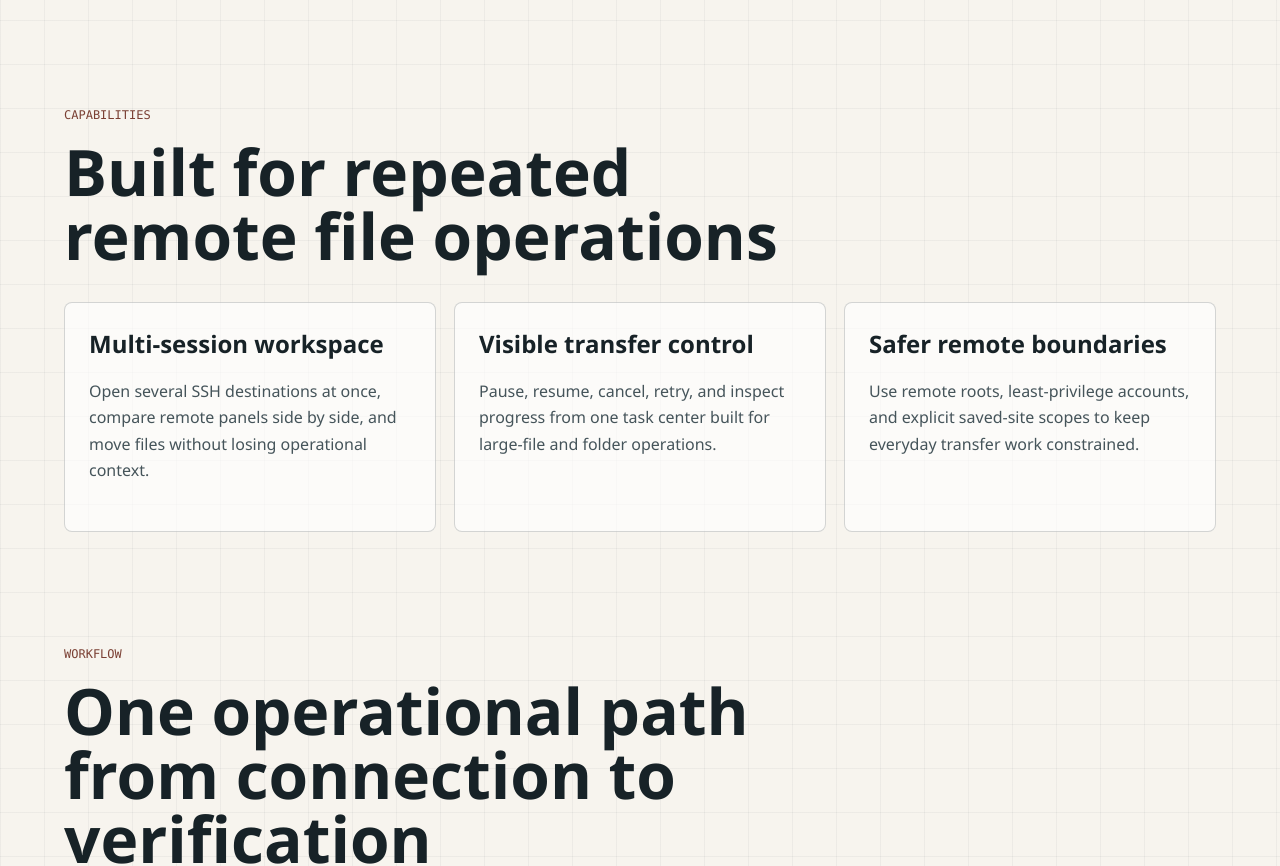
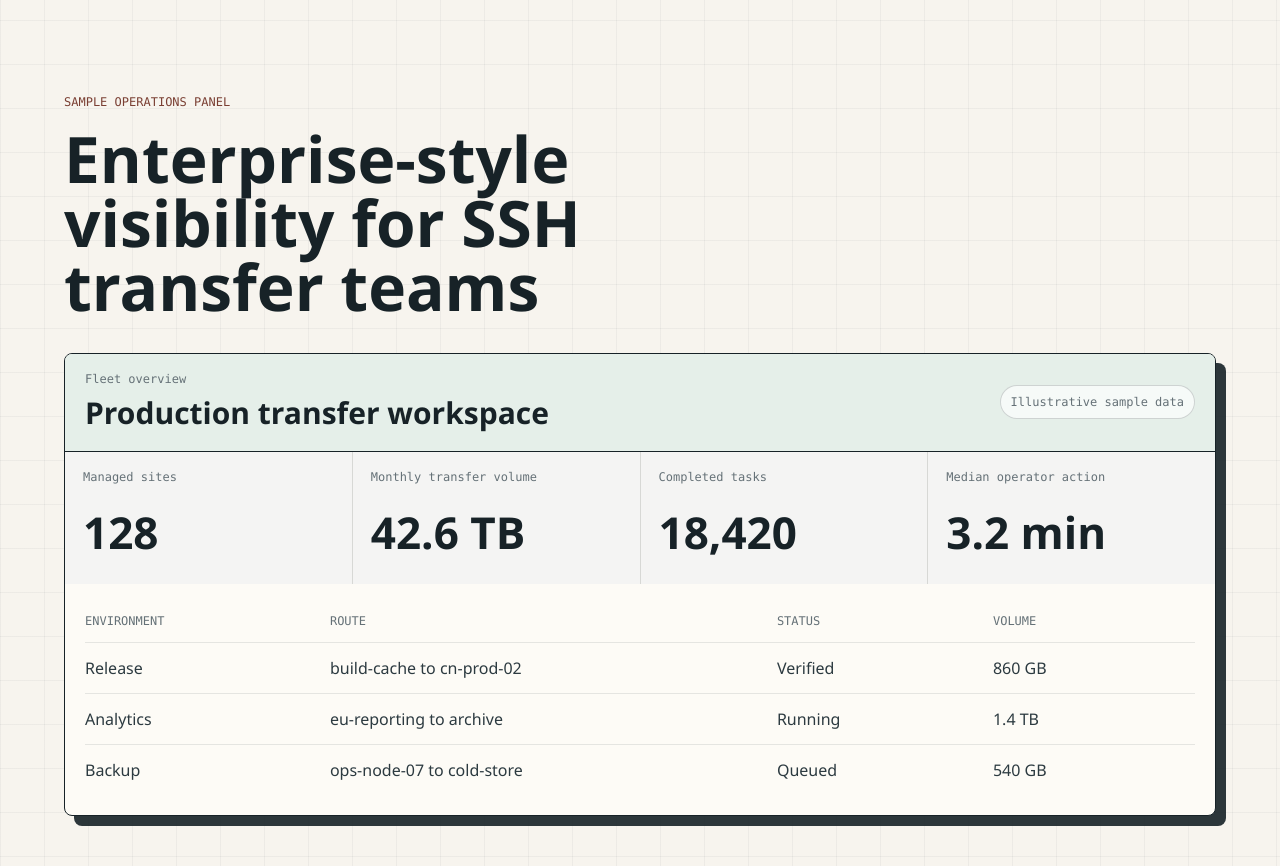
Before and after one commit to Jane-o-O-o-O/SSHFerry, a React (Vite) app in the folder frontend/: page / in a window 1280 px wide. Shown: the part 860-1726 px from the top of the page. Built offline with nearby package versions, Linux system fonts and the light colour scheme; no server answers.

Commit message:
Enhance landing page with contact and operations metrics

```diff
--- a/frontend/src/pages/landing/LandingPage.tsx
+++ b/frontend/src/pages/landing/LandingPage.tsx
@@ -1,7 +1,14 @@
 const operatingSignals = [
-  { label: 'Active sessions', value: '08' },
+  { label: 'Active sessions', value: '24' },
   { label: 'Transfer lanes', value: 'SFTP / SCP / Parallel' },
-  { label: 'Boundary mode', value: 'remote_root' },
+  { label: 'Queued volume', value: '2.8 TB' },
+];
+
+const sampleMetrics = [
+  { label: 'Managed sites', value: '128' },
+  { label: 'Monthly transfer volume', value: '42.6 TB' },
+  { label: 'Completed tasks', value: '18,420' },
+  { label: 'Median operator action', value: '3.2 min' },
 ];
 
 const productPillars = [
@@ -33,6 +40,7 @@ export function LandingPage() {
         </a>
         <nav className="landing-nav-links" aria-label="Homepage links">
           <a href="#capabilities">Capabilities</a>
+          <a href="#operations">Operations</a>
           <a href="#workflow">Workflow</a>
           <a href="/login">Log in</a>
         </nav>
@@ -54,6 +62,9 @@ export function LandingPage() {
               Create Account
             </a>
           </div>
+          <a href="mailto:contact@sshferry.cloud" className="landing-contact-link">
+            contact@sshferry.cloud
+          </a>
         </div>
 
         <div className="landing-visual" aria-label="SSHFerry product transfer workspace preview">
@@ -102,6 +113,56 @@ export function LandingPage() {
         </div>
       </section>
 
+      <section className="landing-section landing-operations" id="operations">
+        <div className="landing-section-head">
+          <p className="landing-kicker">Sample operations panel</p>
+          <h2>Enterprise-style visibility for SSH transfer teams</h2>
+        </div>
+        <div className="landing-ops-shell" aria-label="Illustrative SSHFerry operations metrics">
+          <div className="landing-ops-header">
+            <div>
+              <span>Fleet overview</span>
+              <strong>Production transfer workspace</strong>
+            </div>
+            <span className="landing-ops-badge">Illustrative sample data</span>
+          </div>
+          <div className="landing-metric-grid">
+            {sampleMetrics.map((metric) => (
+              <div className="landing-metric" key={metric.label}>
+                <span>{metric.label}</span>
+                <strong>{metric.value}</strong>
+              </div>
+            ))}
+          </div>
+          <div className="landing-ops-table" aria-label="Sample transfer activity">
+            <div className="landing-ops-row landing-ops-row-head">
+              <span>Environment</span>
+              <span>Route</span>
+              <span>Status</span>
+              <span>Volume</span>
+            </div>
+            <div className="landing-ops-row">
+              <span>Release</span>
+              <span>build-cache to cn-prod-02</span>
+              <span>Verified</span>
+              <span>860 GB</span>
+            </div>
+            <div className="landing-ops-row">
+              <span>Analytics</span>
+              <span>eu-reporting to archive</span>
+              <span>Running</span>
+              <span>1.4 TB</span>
+            </div>
+            <div className="landing-ops-row">
+              <span>Backup</span>
+              <span>ops-node-07 to cold-store</span>
+              <span>Queued</span>
+              <span>540 GB</span>
+            </div>
+          </div>
+        </div>
+      </section>
+
       <section className="landing-section" id="capabilities">
         <div className="landing-section-head">
           <p className="landing-kicker">Capabilities</p>
@@ -136,6 +197,9 @@ export function LandingPage() {
         <div>
           <p className="landing-kicker">Workspace ready</p>
           <h2>Move from scattered terminal transfers to a controlled SSH operations surface.</h2>
+          <a href="mailto:contact@sshferry.cloud" className="landing-cta-contact">
+            contact@sshferry.cloud
+          </a>
         </div>
         <a href="/login" className="landing-primary-action">
           Enter Workspace
--- a/frontend/src/styles/index.css
+++ b/frontend/src/styles/index.css
@@ -1607,6 +1607,7 @@ a {
 
 .landing-page {
   min-height: 100vh;
+  overflow-x: hidden;
   background:
     linear-gradient(90deg, rgba(23, 34, 39, 0.045) 1px, transparent 1px),
     linear-gradient(180deg, rgba(23, 34, 39, 0.045) 1px, transparent 1px),
@@ -1679,6 +1680,7 @@ a {
 }
 
 .landing-hero-copy {
+  min-width: 0;
   max-width: 710px;
 }
 
@@ -1711,6 +1713,15 @@ a {
   align-items: center;
   gap: 12px;
   margin-top: 34px;
+}
+
+.landing-contact-link,
+.landing-cta-contact {
+  display: inline-flex;
+  margin-top: 18px;
+  color: #235c68;
+  font-family: var(--font-mono);
+  font-size: 13px;
 }
 
 .landing-primary-action,
@@ -1891,6 +1902,7 @@ a {
 }
 
 .landing-section-head {
+  min-width: 0;
   max-width: 760px;
 }
 
@@ -1900,6 +1912,105 @@ a {
   font-size: clamp(34px, 5vw, 72px);
   line-height: 1;
   letter-spacing: 0;
+  overflow-wrap: anywhere;
+}
+
+.landing-operations {
+  padding-top: clamp(58px, 8vw, 104px);
+}
+
+.landing-ops-shell {
+  margin-top: 34px;
+  border: 1px solid #172227;
+  border-radius: 8px;
+  background: #fdfbf6;
+  box-shadow: 10px 10px 0 rgba(23, 34, 39, 0.9);
+  overflow: hidden;
+}
+
+.landing-ops-header {
+  display: flex;
+  align-items: center;
+  justify-content: space-between;
+  gap: 18px;
+  padding: 18px 20px;
+  border-bottom: 1px solid #172227;
+  background: #e5efe9;
+}
+
+.landing-ops-header div {
+  display: grid;
+  gap: 6px;
+}
+
+.landing-ops-header span,
+.landing-ops-badge,
+.landing-metric span {
+  font-family: var(--font-mono);
+  font-size: 12px;
+  color: #657177;
+}
+
+.landing-ops-header strong {
+  font-size: clamp(20px, 3vw, 30px);
+}
+
+.landing-ops-badge {
+  display: inline-flex;
+  align-items: center;
+  justify-content: center;
+  min-height: 34px;
+  padding: 8px 10px;
+  border: 1px solid rgba(23, 34, 39, 0.18);
+  border-radius: 999px;
+  background: rgba(255, 255, 255, 0.66);
+  white-space: nowrap;
+}
+
+.landing-metric-grid {
+  display: grid;
+  grid-template-columns: repeat(4, minmax(0, 1fr));
+  gap: 1px;
+  background: rgba(23, 34, 39, 0.16);
+}
+
+.landing-metric {
+  display: grid;
+  gap: 14px;
+  min-height: 132px;
+  padding: 18px;
+  background: rgba(255, 255, 255, 0.72);
+}
+
+.landing-metric strong {
+  font-size: clamp(26px, 4vw, 44px);
+  line-height: 1;
+  overflow-wrap: anywhere;
+}
+
+.landing-ops-table {
+  display: grid;
+  padding: 16px 20px 20px;
+}
+
+.landing-ops-row {
+  display: grid;
+  grid-template-columns: 0.8fr 1.5fr 0.7fr 0.7fr;
+  gap: 14px;
+  padding: 14px 0;
+  border-bottom: 1px solid rgba(23, 34, 39, 0.1);
+  color: #2c3a40;
+}
+
+.landing-ops-row:last-child {
+  border-bottom: 0;
+}
+
+.landing-ops-row-head {
+  color: #657177;
+  font-family: var(--font-mono);
+  font-size: 12px;
+  text-transform: uppercase;
 }
 
 .landing-pillar-grid {
@@ -1979,6 +2090,10 @@ a {
   color: #9bd0d0;
 }
 
+.landing-cta .landing-cta-contact {
+  color: #9bd0d0;
+}
+
 .landing-cta h2 {
   max-width: 900px;
   font-size: clamp(30px, 4vw, 56px);
@@ -2008,9 +2123,15 @@ a {
   }
 
   .landing-proof-band,
+  .landing-ops-header,
   .landing-cta {
     flex-direction: column;
     align-items: stretch;
+  }
+
+  .landing-metric-grid,
+  .landing-ops-row {
+    grid-template-columns: 1fr 1fr;
   }
 
   .landing-workflow-steps li,
@@ -2025,6 +2146,14 @@ a {
 }
 
 @media (max-width: 680px) {
+  .landing-nav,
+  .landing-hero,
+  .landing-band,
+  .landing-section,
+  .landing-cta {
+    max-width: 100vw;
+  }
+
   .landing-nav {
     position: static;
     align-items: flex-start;
@@ -2033,20 +2162,53 @@ a {
 
   .landing-nav-links {
     width: 100%;
-    justify-content: space-between;
+    flex-wrap: wrap;
+    justify-content: flex-start;
+    gap: 10px;
+    font-size: 13px;
   }
 
   .landing-hero {
+    width: 100vw;
     padding-top: 36px;
+    padding-right: 28px;
+    padding-left: 20px;
+  }
+
+  .landing-band,
+  .landing-section,
+  .landing-cta {
+    width: calc(100vw - 48px);
+    margin-right: 28px;
+    margin-left: 20px;
+  }
+
+  .landing-hero-copy,
+  .landing-actions,
+  .landing-lede,
+  .landing-section-head,
+  .landing-proof-band,
+  .landing-pillar-grid,
+  .landing-workflow-steps {
+    max-width: calc(100vw - 48px);
   }
 
   .landing-hero h1 {
-    font-size: clamp(54px, 18vw, 78px);
+    font-size: clamp(50px, 16vw, 64px);
+    line-height: 0.9;
+  }
+
+  .landing-section h2,
+  .landing-cta h2 {
+    font-size: clamp(32px, 10vw, 42px);
+    line-height: 1.05;
   }
 
   .landing-visual {
+    width: calc(100vw - 56px);
     min-height: 176px;
     max-height: 176px;
+    box-shadow: 8px 8px 0 #172227;
   }
 
   .landing-transfer-map {
@@ -2075,8 +2237,33 @@ a {
     flex-direction: column;
   }
 
+  .landing-lede,
+  .landing-proof-band p,
+  .landing-pillar p {
+    max-width: 100%;
+    overflow-wrap: break-word;
+  }
+
   .landing-primary-action,
   .landing-secondary-action {
     width: 100%;
   }
-}
+
+  .landing-metric-grid,
+  .landing-ops-row {
+    grid-template-columns: 1fr;
+  }
+
+  .landing-ops-shell {
+    width: calc(100vw - 56px);
+    box-shadow: 8px 8px 0 rgba(23, 34, 39, 0.9);
+  }
+
+  .landing-ops-row {
+    gap: 8px;
+  }
+
+  .landing-pillar {
+    min-height: auto;
+  }
+}
```
Also changed, not shown: 1 other file (tests, documents, lock files or other folders).
